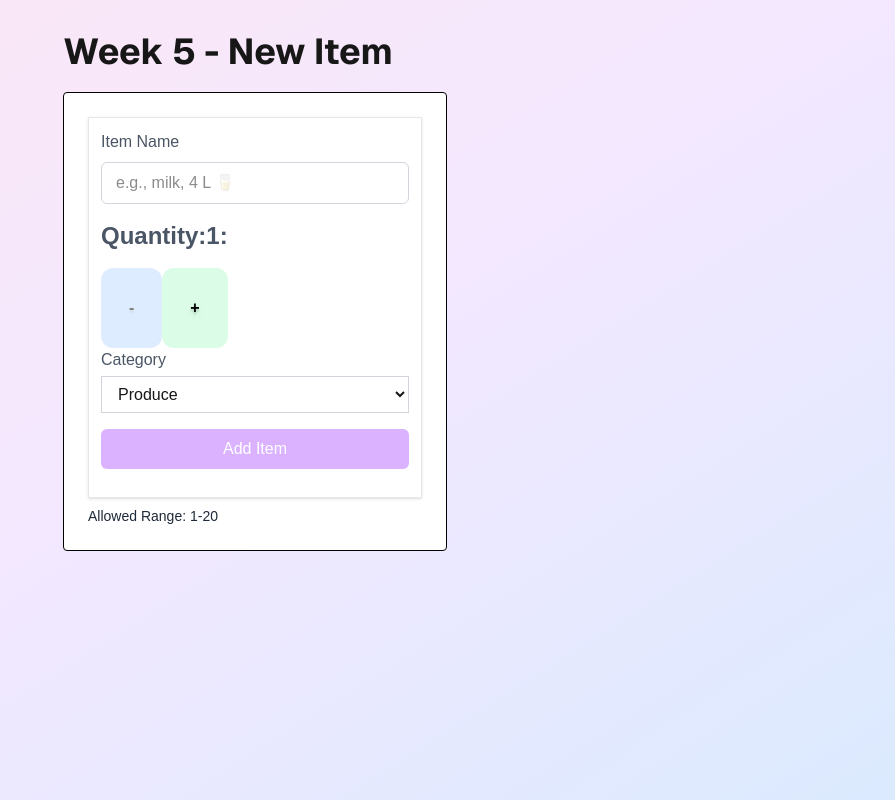
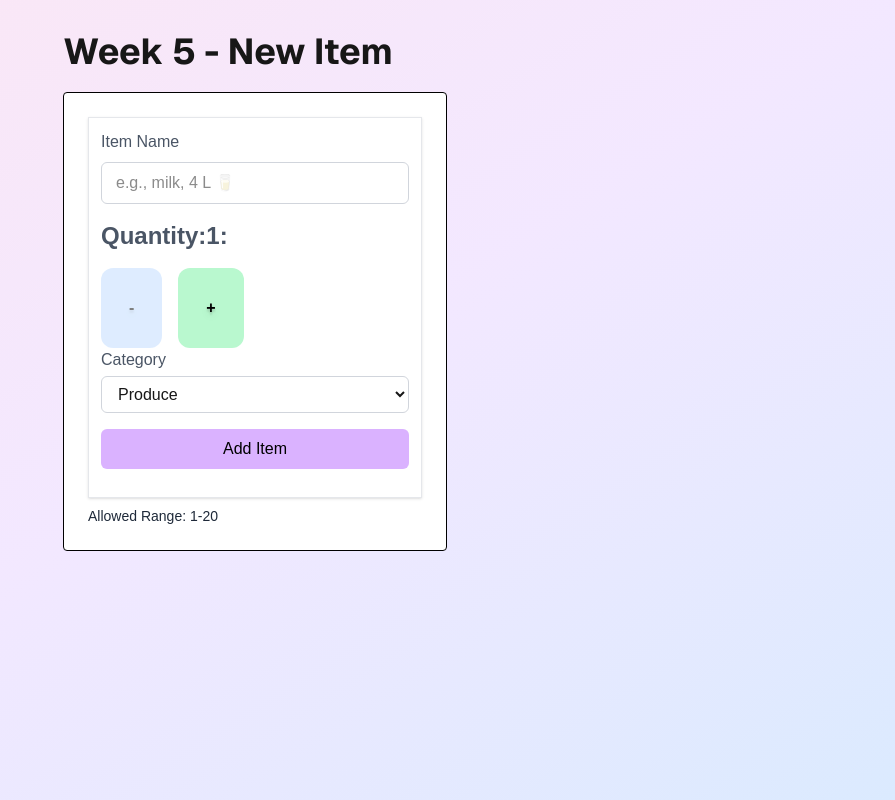
Before and after one commit to edwinolaez/cprg306, a Next.js app in the folder assignments/: page /week-5 in a window 1280 px wide. Shown: the whole page, without its empty margins (385-1280 px from the left). Built offline with nearby package versions, Linux system fonts and the light colour scheme.

Commit message:
add item functionality fixed, added alert when add item is clicked , ready for submission

```diff
--- a/assignments/app/week-5/new-item.js
+++ b/assignments/app/week-5/new-item.js
@@ -21,13 +21,10 @@ const increment = () => {
    const handleSubmit = (event) => {
     event.preventDefault();
 
-    const item = {
-      name,
-      quantiy,
-      category,
-    };
-
-    onAddItem(item);
+    const item = {name, quantity, category};
+    console.log(item);
+    alert(`Added ${quantity} ${name}(s) to category: ${category}`);
+     // onAddItem(item);
 
     setName("");
     setQuantity(1);
@@ -54,10 +51,10 @@ const increment = () => {
        <div className="mb-4">
         <button onClick={decrement}
          disabled={quantity===1}
-        className={`text-shadow-lg font-bold bg-blue-200 text-black px-7 py-7 rounded-xl cursor-pointer hover:bg-fuchsia-200 hover:shadow-lg transition ease-linear duration-200 ${quantity ===1 ? "opacity-50": "" }`}> - </button>
+        className={`text-shadow-lg font-extrabold bg-blue-200 text-black px-7 py-7 rounded-xl cursor-pointer hover:bg-blue-400 hover:shadow-lg transition ease-linear duration-200 mr-4 ${quantity ===1 ? "opacity-50": "" }`}> - </button>
         <button onClick={increment}
         disabled={quantity===20}
-        className={`text-shadow-lg font-bold bg-green-100 text-black px-7 py-7 rounded-xl cursor-pointer hover:bg-amber-200 hover:shadow-lg transition ease-linear duration-200 ${quantity===20 ? "opacity-50" : "" }`}> + </button>
+        className={`text-shadow-lg font-extrabold bg-green-200 text-black px-7 py-7 rounded-xl cursor-pointer hover:bg-green-400 hover:shadow-lg transition ease-linear duration-200 ${quantity===20 ? "opacity-50" : "" }`}> + </button>
 
         <div className="mb-4">
           <label htmlFor="category" className="block text-gray-600 font-medium mb-1">Category</label>
@@ -65,24 +62,24 @@ const increment = () => {
             id="category"
             value={category}
             onChange={(e) => setCategory(e.target.value)}
-            className="w-full px-3 py-2 border border-gray-300 rounde-md focus:outline-none focus:ring to-blue-300">
+            className="w-full px-3 py-2 border border-gray-300 rounded-md focus:outline-none focus:ring to-blue-300">
 
-            <option value="produce">Produce</option>
-            <option value="dairy">Dairy</option>
-            <option value="bakery">Bakery</option>
-            <option value="meat">Meat</option>
-            <option value="frozen">Frozen</option>
-            <option value="canned">Canned</option>
-            <option value="dry">Dry</option>
-            <option value="beverages">Beverages</option>
-            <option value="snacks">Snacks</option>
-            <option value="household">Household</option>
-            <option value="other">Other</option>
+            <option value="Produce">Produce</option>
+            <option value="Dairy">Dairy</option>
+            <option value="Bakery">Bakery</option>
+            <option value="Meat">Meat</option>
+            <option value="Frozen">Frozen</option>
+            <option value="Canned">Canned</option>
+            <option value="Dry">Dry</option>
+            <option value="Beverages">Beverages</option>
+            <option value="Snacks">Snacks</option>
+            <option value="Household">Household</option>
+            <option value="Other">Other</option>
           </select>
         </div>
         <button
           type="submit"
-          className="w-full bg-purple-300 text-white font-medium py-2 px-4 rounded-md transition ease-linear duration-200">Add Item</button>
+          className="w-full bg-purple-300 text-black font-medium py-2 px-4 cursor-pointer hover:bg-purple-400 rounded-md transition ease-linear duration-200">Add Item</button>
         </div>
         </form>
       </div>
```
